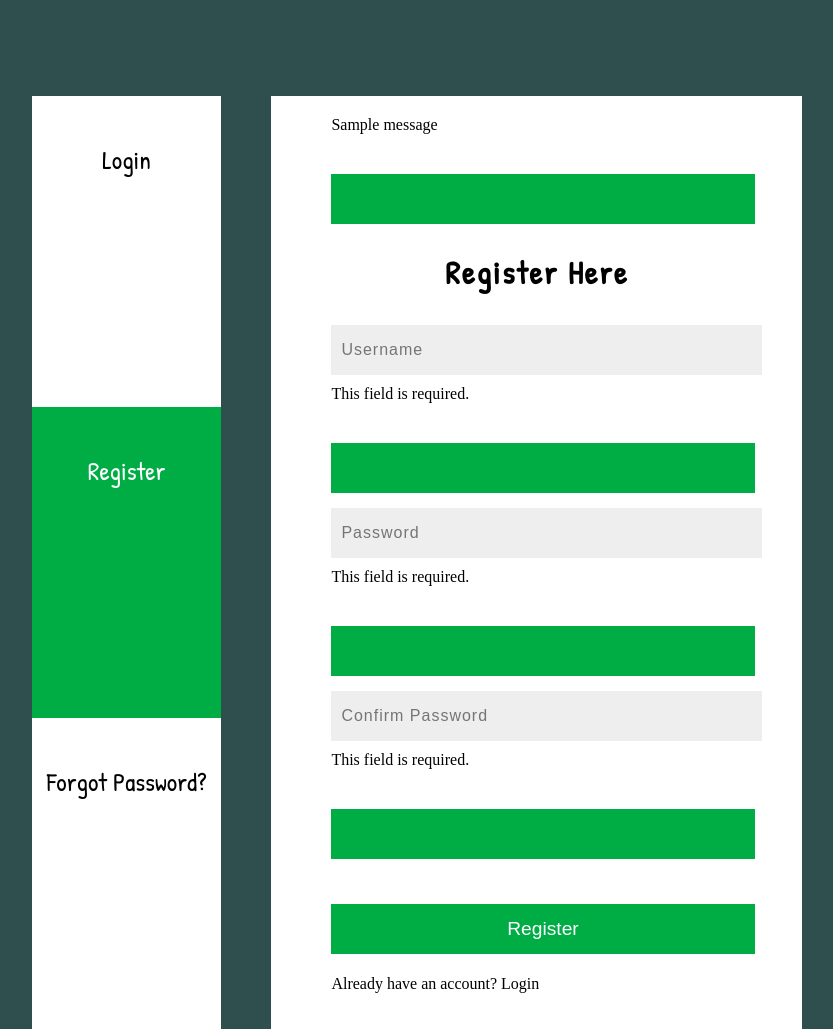
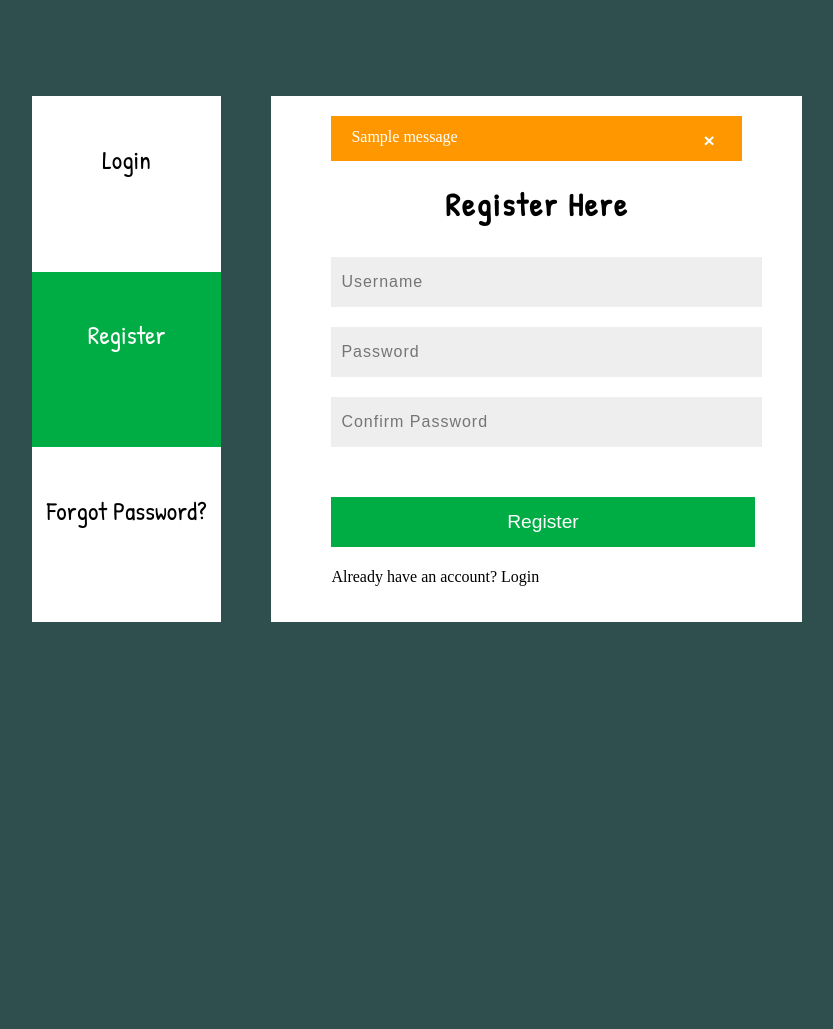
Before and after one commit to EunjeongHur/study, a Flask app: page /register/ in a window 1280 px wide. Shown: the whole page, without its empty margins (229-1062 px from the left). After the commit the page ends 622 px from the top, so only its background shows below. Run offline with Flask 2, Linux system fonts and the light colour scheme; tables that the repository leaves empty hold one stand-in row (values such as "Sample post"); one stand-in notice (Sample message) is shown.

Commit message:
fix error

```diff
--- a/app.py
+++ b/app.py
@@ -69,7 +69,7 @@
 
     form = register_form()
 
-    if form.validate():
+    if form.validate_on_submit():
         try:
 
             password = form.password.data
--- a/static/style/style.css
+++ b/static/style/style.css
@@ -78,7 +78,6 @@
 .side-form a:hover{
     text-decoration:underline 2px;
     text-decoration-color: #00ad45;
-
 }
 
 .side-login{
@@ -104,8 +103,40 @@
     right: 0;
     width: 0;
     height:8px;
-    background-color: #0074D9;
+    background-color: #282a35;
     transition: width 0.6s cubic-bezier(0.25, 1, 0.5, 1);
+}
+
+.alert {
+    padding: 20px;
+    color: white;
+    background-color: #ff9800;
+    opacity: 1;
+    transition: opacity 0.6s;
+    display: grid;
+    grid-template-columns: 3fr 0.5fr 1fr;
+    grid-template-rows: 5px;
+    grid-template-areas:
+        "msg none btn";
+}
+
+.alertmsg{
+    grid-area: msg;
+    margin-top: -8px;
+}
+
+.alert button{
+    grid-area: btn;
+    background-color: #ff9800;
+    text-align: right;
+    font-weight: bold;
+    transition: 0.3s;
+    margin-top: -16px;
+    height:250%;
+}
+
+.alert button:hover{
+    color: black;
 }
 
 @media (hover: hover) and (pointer: fine) {
--- a/templates/auth.html
+++ b/templates/auth.html
@@ -12,9 +12,9 @@
 
     {% if messages %}
     {% for category, message in messages %}
-    <div role="alert">
-        {{ message }}
-        <button type="button" class="btn-close" data-bas-dismiss="alert" aria-label="Close"></button>
+    <div class="alert">
+        <span class="alertmsg">{{ message }}</span>
+        <button type="button" onclick="this.parentElement.style.display='none';">&times;</button>
     </div>
     {% endfor %}
     {% endif %}
@@ -28,29 +28,28 @@
         {{ form.username(class_="form-control", placeholder="Username")}}
     </div>
     {% for error in form.username.errors %}
-        <div role="alert">
-            {{ error }}
-            <button type="button" data-bs-dismiss="alert" aria-label="Close"></button>
+    <div class="alert">
+        <span class="alertmsg">{{ error }}</span>
+        <button type="button" onclick="this.parentElement.style.display='none';">&times;</button>
     </div>
     {% endfor %}
     <div>
         {{ form.password(class_="form-control", placeholder="Password")}}
     </div>
     {% for error in form.password.errors %}
-    <div role="alert">
-        {{ error }}
-        <button type="button" data-bs-dismiss="alert" aria-label="Close"></button>
+    <div class="alert">
+        <span class="alertmsg">{{ error }}</span>
+        <button type="button" onclick="this.parentElement.style.display='none';">&times;</button>
     </div>
     {% endfor %}
     {% if request.path == '/register/' %}
     <div>
         {{ form.cpwd(class_="form-control", placeholder="Confirm Password")}}
     </div>
-    <div>
     {% for error in form.cpwd.errors %}
-        <div role="alert">
-            {{ error }}
-            <button type="button" data-bs-dismiss="alert" aria-label="Close"></button>
+    <div class="alert">
+        <span class="alertmsg">{{ error }}</span>
+        <button type="button" onclick="this.parentElement.style.display='none';">&times;</button>
     </div>
     {% endfor %}
     {% endif %}
@@ -66,6 +65,5 @@
             {% endif %}
         </p>
     </div>
-    </div>
 </form>
 {% endblock %}
--- a/templates/base.html
+++ b/templates/base.html
@@ -12,5 +12,18 @@
         {% block content%}
         {% endblock %}
     </div>
+
+    <script>
+        var close = document.getElementsByClassName("closebtn");
+        var i;
+
+        for (i = 0; i < close.lengt; i++) {
+            close[i].onclick = function() {
+                var div = this.parentElement;
+                div.style.opacity ="0";
+                setTimeout(function() {div.style.display="none"; }, 600)
+            }
+        }
+    </script>
 </body>
 </html>
```
Lines whose indentation alone changed are shown as unchanged.
